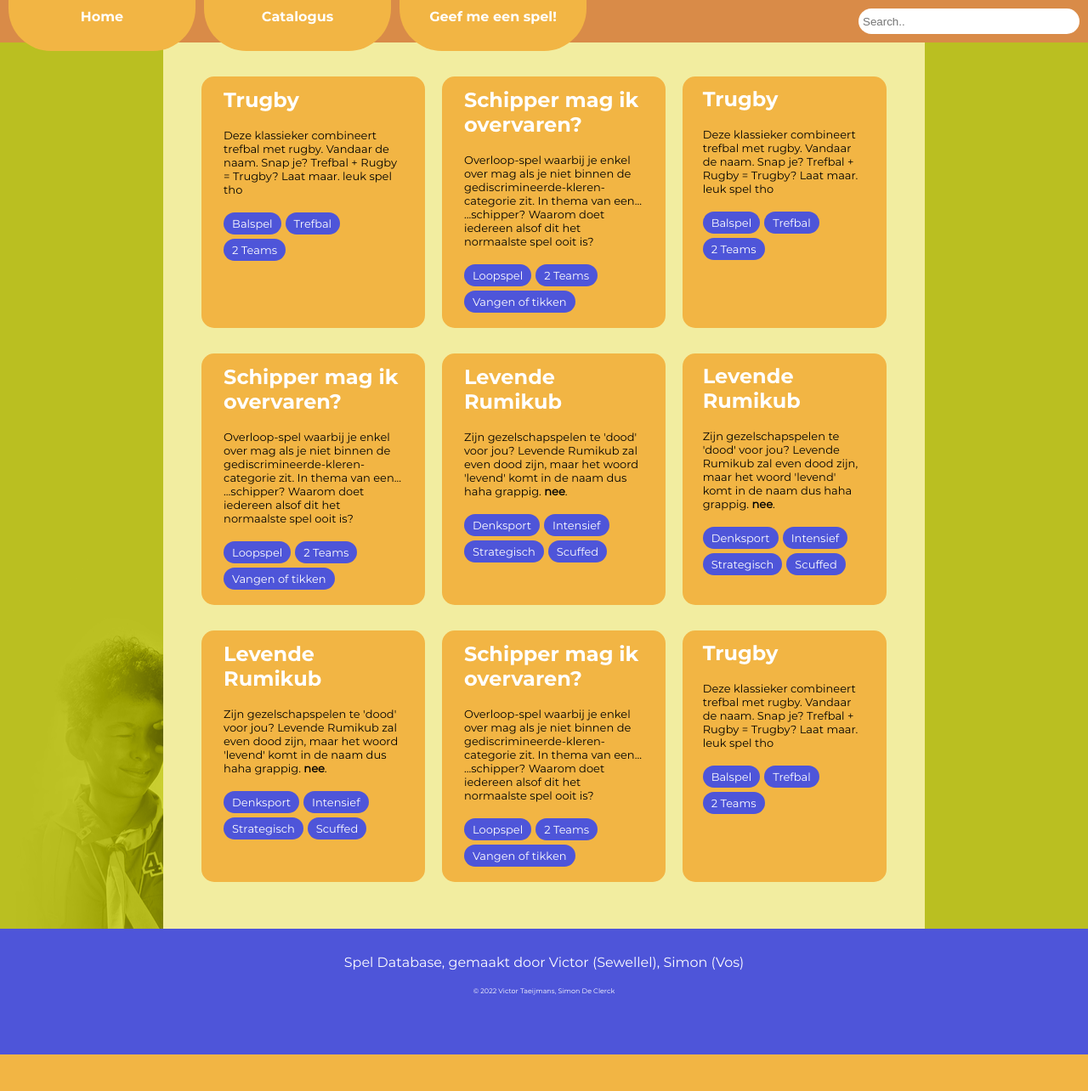
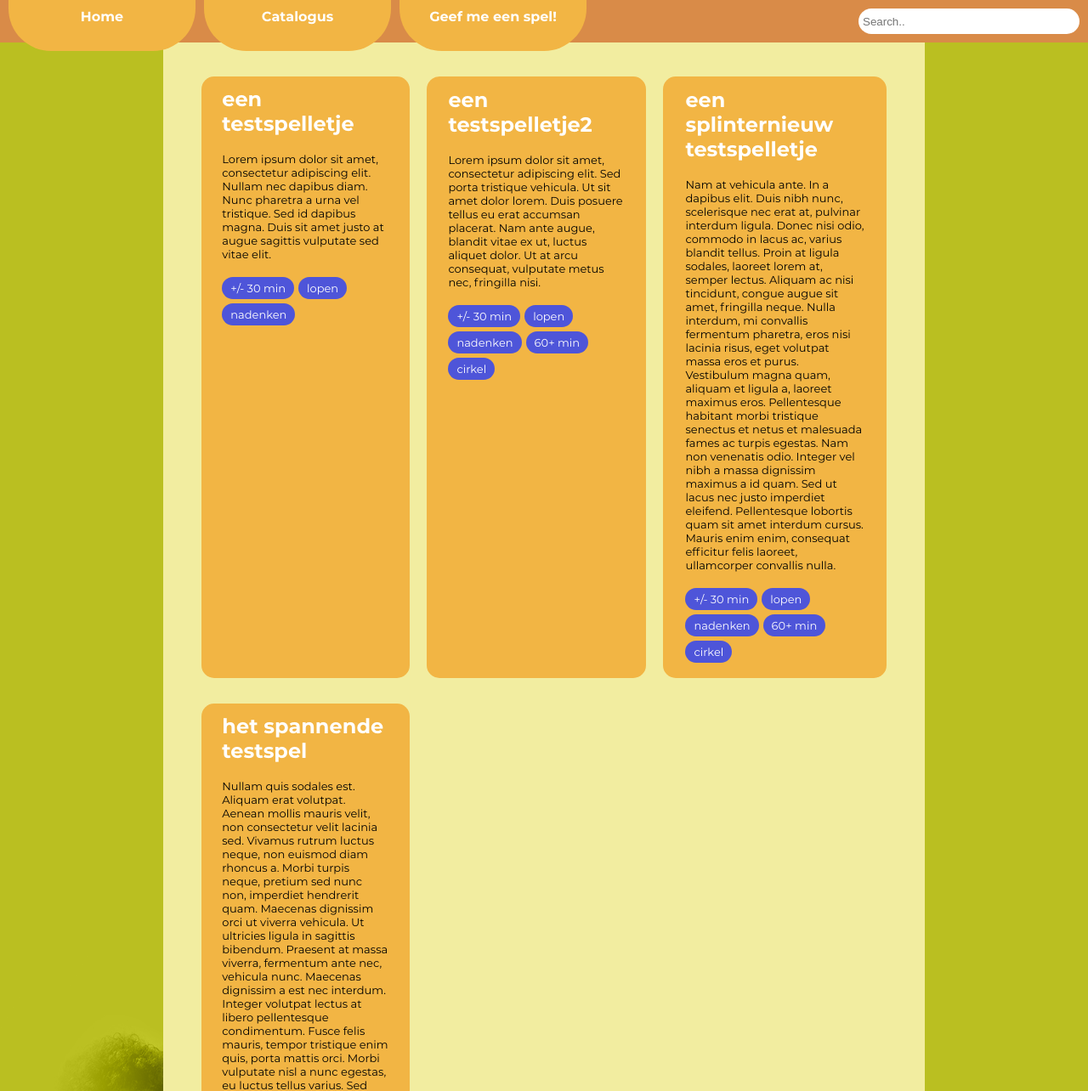
Before and after one commit to VictorTmns/spelDatabase, a PHP site: page /catalogus.php in a window 1280 px wide. Shown: the top 1284 px of the page at 85% size. Before the commit the page ends 1241 px from the top, so only its background shows below. Run offline with PHP 8.4, Linux system fonts and the light colour scheme; data comes from the database, SQL or seed files in the repository; data that the repository does not hold is empty.

Commit message:
catalogus works

```diff
--- a/app/catalogus.php
+++ b/app/catalogus.php
@@ -17,116 +17,7 @@
 <main>
 
 <div class="catalogus">
-    <div class="spel-previeuw">
-        <h2>Trugby</h2>
-        <br>
-        <p>Deze klassieker combineert trefbal met rugby. Vandaar de naam. Snap je? Trefbal + Rugby = Trugby? Laat maar. leuk spel tho</p>
-        <br>
-        <div class="tags">
-            <div class="tag"><p>Balspel</p></div>
-            <div class="tag"><p>Trefbal</p></div>
-            <div class="tag"><p>2 Teams</p></div>
-        </div>
-    </div>
-
-    <div class="spel-previeuw">
-        <h2>Schipper mag ik overvaren?</h2>
-        <br>
-        <p>Overloop-spel waarbij je enkel over mag als je niet binnen de gediscrimineerde-kleren-categorie zit. In thema van een... ...schipper? Waarom doet iedereen alsof dit het normaalste spel ooit is?</p>
-        <br>
-        <div class="tags">
-            <div class="tag"><p>Loopspel</p></div>
-            <div class="tag"><p>2 Teams</p></div>
-            <div class="tag"><p>Vangen of tikken</p></div>
-        </div>
-    </div>
-
-    <div class="spel-previeuw">
-        <h2>Trugby</h2>
-        <br>
-        <p>Deze klassieker combineert trefbal met rugby. Vandaar de naam. Snap je? Trefbal + Rugby = Trugby? Laat maar. leuk spel tho</p>
-        <br>
-        <div class="tags">
-            <div class="tag"><p>Balspel</p></div>
-            <div class="tag"><p>Trefbal</p></div>
-            <div class="tag"><p>2 Teams</p></div>
-        </div>
-    </div>
-
-    <div class="spel-previeuw">
-        <h2>Schipper mag ik overvaren?</h2>
-        <br>
-        <p>Overloop-spel waarbij je enkel over mag als je niet binnen de gediscrimineerde-kleren-categorie zit. In thema van een... ...schipper? Waarom doet iedereen alsof dit het normaalste spel ooit is?</p>
-        <br>
-        <div class="tags">
-            <div class="tag"><p>Loopspel</p></div>
-            <div class="tag"><p>2 Teams</p></div>
-            <div class="tag"><p>Vangen of tikken</p></div>
-        </div>
-    </div>
-
-    <div class="spel-previeuw">
-        <h2>Levende Rumikub</h2>
-        <br>
-        <p>Zijn gezelschapspelen te 'dood' voor jou? Levende Rumikub zal even dood zijn, maar het woord 'levend' komt in de naam dus haha grappig. <b>nee</b>.</p>
-        <br>
-        <div class="tags">
-            <div class="tag"><p>Denksport</p></div>
-            <div class="tag"><p>Intensief</p></div>
-            <div class="tag"><p>Strategisch</p></div>
-            <div class="tag"><p>Scuffed</p></div>
-        </div>
-    </div>
-
-    <div class="spel-previeuw">
-        <h2>Levende Rumikub</h2>
-        <br>
-        <p>Zijn gezelschapspelen te 'dood' voor jou? Levende Rumikub zal even dood zijn, maar het woord 'levend' komt in de naam dus haha grappig. <b>nee</b>.</p>
-        <br>
-        <div class="tags">
-            <div class="tag"><p>Denksport</p></div>
-            <div class="tag"><p>Intensief</p></div>
-            <div class="tag"><p>Strategisch</p></div>
-            <div class="tag"><p>Scuffed</p></div>
-        </div>
-    </div>
-
-    <div class="spel-previeuw">
-        <h2>Levende Rumikub</h2>
-        <br>
-        <p>Zijn gezelschapspelen te 'dood' voor jou? Levende Rumikub zal even dood zijn, maar het woord 'levend' komt in de naam dus haha grappig. <b>nee</b>.</p>
-        <br>
-        <div class="tags">
-            <div class="tag"><p>Denksport</p></div>
-            <div class="tag"><p>Intensief</p></div>
-            <div class="tag"><p>Strategisch</p></div>
-            <div class="tag"><p>Scuffed</p></div>
-        </div>
-    </div>
-
-    <div class="spel-previeuw">
-        <h2>Schipper mag ik overvaren?</h2>
-        <br>
-        <p>Overloop-spel waarbij je enkel over mag als je niet binnen de gediscrimineerde-kleren-categorie zit. In thema van een... ...schipper? Waarom doet iedereen alsof dit het normaalste spel ooit is?</p>
-        <br>
-        <div class="tags">
-            <div class="tag"><p>Loopspel</p></div>
-            <div class="tag"><p>2 Teams</p></div>
-            <div class="tag"><p>Vangen of tikken</p></div>
-        </div>
-    </div>
-
-    <div class="spel-previeuw">
-        <h2>Trugby</h2>
-        <br>
-        <p>Deze klassieker combineert trefbal met rugby. Vandaar de naam. Snap je? Trefbal + Rugby = Trugby? Laat maar. leuk spel tho</p>
-        <br>
-        <div class="tags">
-            <div class="tag"><p>Balspel</p></div>
-            <div class="tag"><p>Trefbal</p></div>
-            <div class="tag"><p>2 Teams</p></div>
-        </div>
-    </div>
+    test it
 </div>
 </main>
 <?php include("includes/footer.inc.php"); ?>
--- a/app/javascript/catalogus.js
+++ b/app/javascript/catalogus.js
@@ -31,17 +31,52 @@ function Search(changeEvent) {
 function spelenFetched(loadEvent) {
     let response = loadEvent.currentTarget.response;
     response = JSON.parse(response);
-    console.log(response);
 
-    if (response[0] != false) {
-        displayGames();
+
+    document.getElementsByClassName("catalogus")[0].innerHTML = "";
+
+    if (response[0] == true) {
+        displayGames(response);
     } else {
         displayError();
     }
 }
 
-function displayGames() {
+function displayGames(response) {
+    console.log(response[1].length);
 
+    let pageInfo = "";
+    for (let i = 0; i < response[1].length; i++) {
+        let currentGame = response[1][i];
+
+        let cardInfo = `
+        <div class="spel-previeuw">
+        <h2>${currentGame.spelnaam}</h2>
+        <br>
+        <p>${currentGame.beschrijving}</p>
+        <br>
+        <div class="tags">
+        `
+
+        if(currentGame.spelTagList != null)
+        {
+            for (let j = 0; j < currentGame.spelTagList.length; j++) {
+                const currentTag = currentGame.spelTagList[j];
+
+                cardInfo += `<div class="tag"><p>${currentTag}</p></div>`;
+            }
+        }
+
+
+        cardInfo += `
+        </div>
+        </div>`;
+
+
+        pageInfo += cardInfo;
+    }
+
+    document.getElementsByClassName("catalogus")[0].innerHTML = pageInfo;
 }
 
 function displayError() {
--- a/app/php/catalogusLoad.php
+++ b/app/php/catalogusLoad.php
@@ -31,8 +31,6 @@ if ($conn->connect_error) {
 
 
 $searchTerm = $_POST['searchTerm'];
-$searchTerm = "een testspelletje";
-//echo $searchTerm;
 
 $getMatchingGames = "
 SELECT spelen.spelID, spelen.spelnaam, spelen.beschrijving
```
